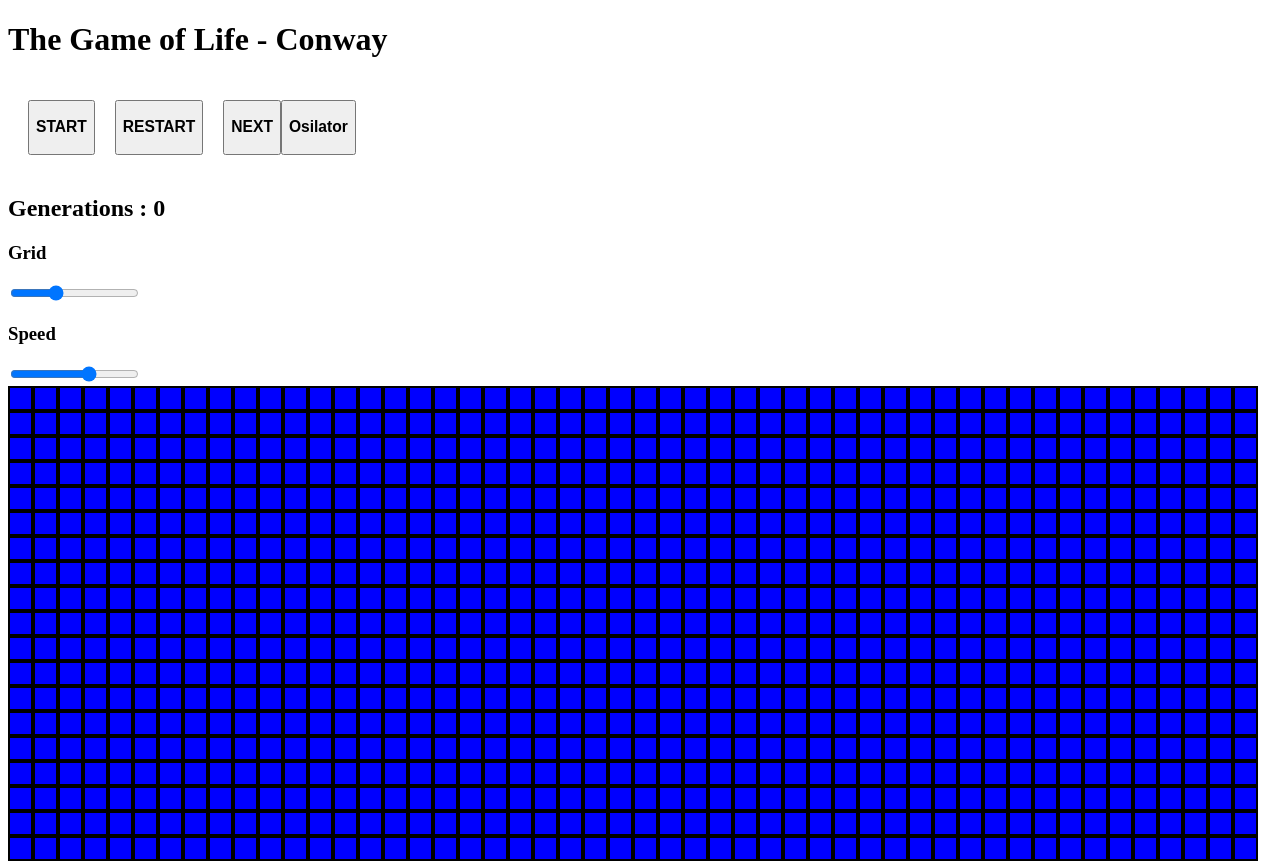
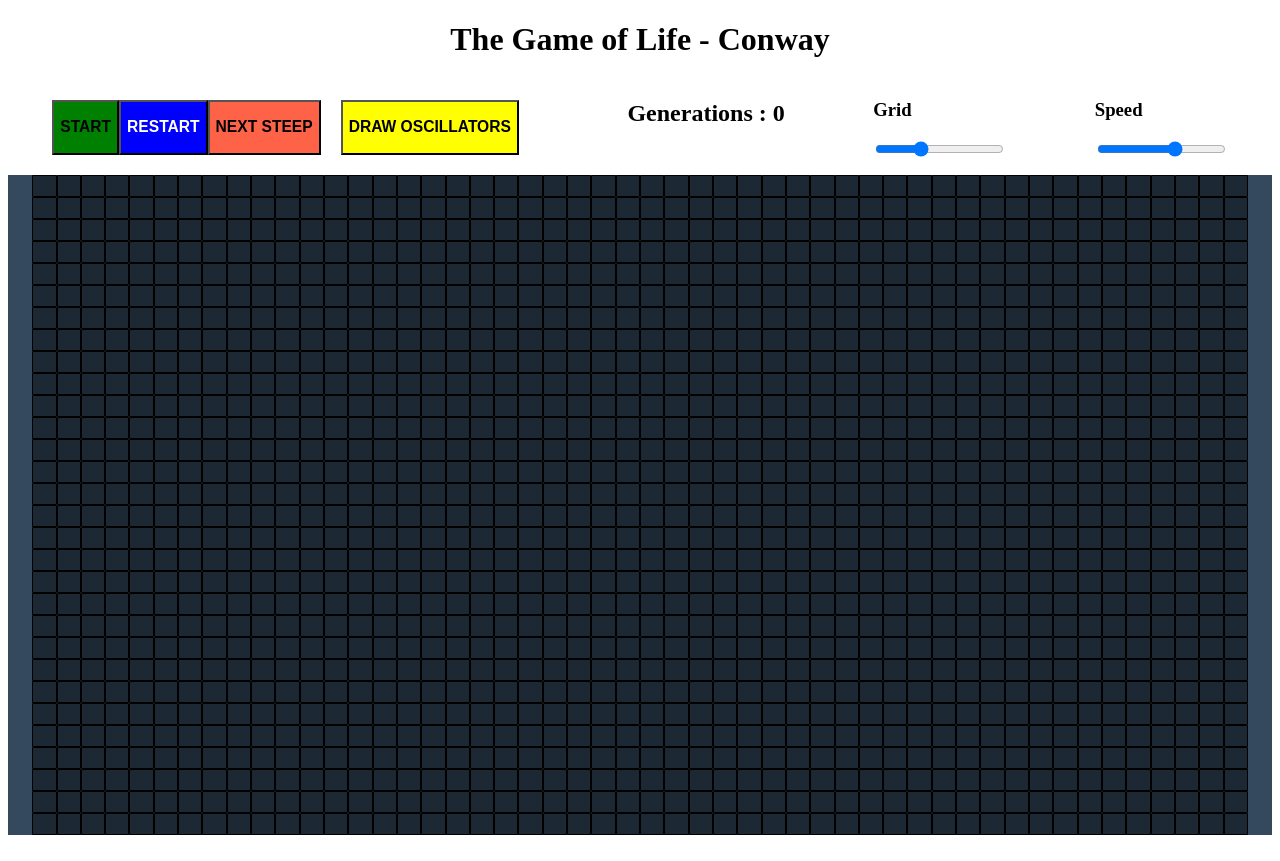
Before and after one commit to Heckiz/gameOfLife-Conway, a React (Vite) app: page / in a window 1280 px wide. Shown: the top 861 px of the page. Built offline with nearby package versions, Linux system fonts and the light colour scheme.

Commit message:
basic styles are added

```diff
--- a/src/App.jsx
+++ b/src/App.jsx
@@ -8,8 +8,7 @@ function App() {
 
   return (
     <div>
-
-      <h1>The Game of Life - Conway</h1>
+      <h1 style={{ textAlign: "center" }}>The Game of Life - Conway</h1>
       <GamePanel />
       <CellGrid />
     </div>
--- a/src/app/helpers.js
+++ b/src/app/helpers.js
@@ -3667,6 +3667,6 @@ export const oscillatorsData = () => {
             ]
         ],
         "running": false,
-        "generations": 67
+        "generations": 0
     }
 }
--- a/src/components/CellGrid/Cell.jsx
+++ b/src/components/CellGrid/Cell.jsx
@@ -3,7 +3,7 @@ import { handleLifeCell } from '../../app/gameSlice'
 
 
 
-export default function Cell({ dispatch, colIndex, rowIndex, life }) {
+export default function Cell({ dispatch, colIndex, rowIndex, life, cantRows }) {
 
     const handleCell = (row, col) => {
         const position = { row, col }
@@ -11,17 +11,18 @@ export default function Cell({ dispatch, colIndex, rowIndex, life }) {
     }
 
     return (
-        <button
-            style={styleCell(life)}
+        <div
+            style={styleCell(life, cantRows)}
             onClick={() => handleCell(rowIndex, colIndex)}
         />
     )
 }
 
-const styleCell = (life) => {
+const styleCell = (life, cantRows) => {
     return {
-        height: '25px',
-        border: '2px solid black',
-        background: life ? 'red' : 'blue'
+        height: `${75/cantRows}vh`,
+        border: '1px solid black',
+        borderRadius:"5%",
+        background: life ? '#FADBD8' : '#1C2833'
     }
 }
--- a/src/components/CellGrid/CellGrid.jsx
+++ b/src/components/CellGrid/CellGrid.jsx
@@ -18,8 +18,10 @@ export default function CellGrid() {
 
     return (
         <div style={{
+            background:"#34495E",
+            justifyContent:"center",
             display: "grid",
-            gridTemplateColumns: `repeat(${gameConfig.cols}, 25px)`,
+            gridTemplateColumns: `repeat(${gameConfig.cols}, ${95/gameConfig.cols}vw)`,
         }}>
             {
 
@@ -31,6 +33,7 @@ export default function CellGrid() {
                         colIndex={colIndex}
                         life={cols}
                         dispatch={dispatch}
+                        cantRows={gameConfig.rows}
                     />
 
                 )))
--- a/src/components/GamePanel/GamePanel.jsx
+++ b/src/components/GamePanel/GamePanel.jsx
@@ -12,8 +12,10 @@ export default function GamePanel() {
 
 
     return (
+        <div style={{ display: "flex", justifyContent: "space-around" }}>
+
             <div>
-            <button style={{ margin: "20px" }}
+                <button style={running ? { background: "red" } : { background: "green" }}
                     onClick={() => dispatch(handleRunning())}
                 >
                     {
@@ -23,7 +25,7 @@ export default function GamePanel() {
                     }
                 </button>
 
-            <button style={{ marginRight: "20px" }}
+                <button style={{ background: "blue", color:"white" }}
                     onClick={() => {
                         dispatch(newCellGrid(true));
                         if (running) dispatch(handleRunning())
@@ -31,22 +33,31 @@ export default function GamePanel() {
                     <h3>RESTART</h3>
                 </button>
 
-            <button onClick={() => dispatch(playSimulation())}>
-                <h3>NEXT</h3>
+                <button style={{ background: "tomato" }}
+                    onClick={() => dispatch(playSimulation())}>
+                    <h3>NEXT STEEP</h3>
                 </button>
 
-            <button style={{ marginRight: "20px" }}
-            onClick={()=>dispatch(drawOscillators())}
+                <button style={{ background: "yellow",margin: "20px" }}
+                    onClick={() => dispatch(drawOscillators())}
                 >
-                <h3>Osilator</h3>
+                    <h3>DRAW OSCILLATORS</h3>
                 </button>
+            </div>
 
             <h2>Generations : {generations}</h2>
+
+            <div>
                 <h3>Grid</h3>
                 <input onChange={(e) => dispatch(handleGrid(e.target.value))} type="range" min="20" max="50" step="5" value={gameConfig.rows} />
+
+            </div>
+            <div>
                 <h3>Speed</h3>
                 <input onChange={(e) => dispatch(handleSpeed(e.target.value))} type="range" min="-800" max="-0" step="50" value={-gameConfig.speed} />
 
             </div>
+
+        </div>
     )
 }
```
Lines whose indentation alone changed are shown as unchanged.
